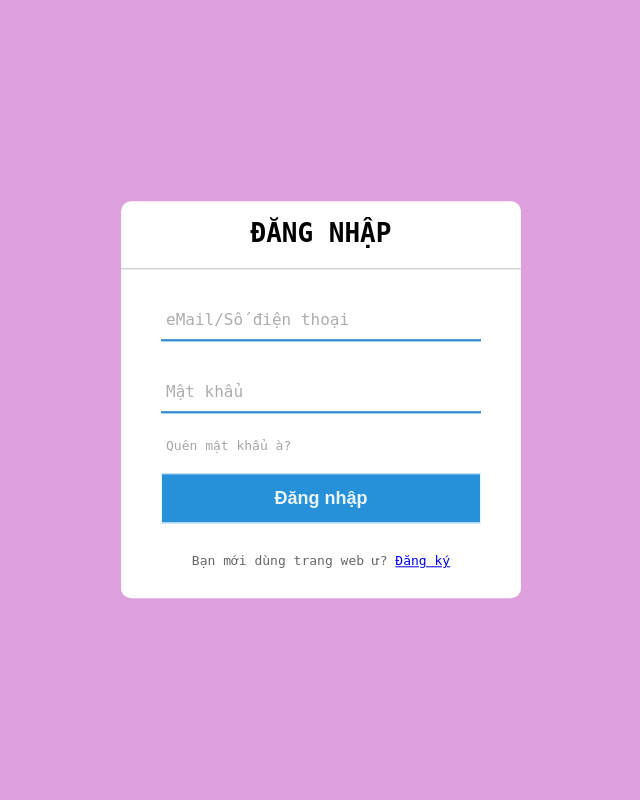
After one commit to Nhom-1-Python-HPU-CT26/BaiTapLonMonPy, a Python web app: template Templates/login.html in a window 1280 px wide. The commit adds this page. Shown: the whole page, without its empty margins (319-959 px from the left). Run offline with Jinja, Linux system fonts and the light colour scheme; the template is opened without the code that fills it, so the values that code supplies are empty.

Commit message:
add phan login va remake style

```diff
--- a/Templates/index.html
+++ b/Templates/index.html
@@ -9,6 +9,8 @@
         <link rel="stylesheet" href="style.css">
     </head>
     <body>
+        <button><a href="signup.html">Đăng ký</a></button>
+        <button><a href="login.html">Đăng nhập</a></button>
         <h1>Danh sách các lớp của Khóa 26</h1>
 
         <table>
--- /dev/null
+++ b/Templates/login.html
@@ -0,0 +1,31 @@
+<!DOCTYPE html>
+<html lang="vi">
+<head>
+    <meta charset="UTF-8">
+    <meta http-equiv="X-UA-Compatible" content="IE=edge">
+    <meta name="viewport" content="width=device-width, initial-scale=1.0">
+    <title>Đăng nhập</title>
+    <link rel="stylesheet" href="style.css">
+</head>
+<body>
+    <div class="center">
+        <h1>ĐĂNG NHẬP</h1>
+    <form method="post">
+    <div class="txt_field">
+        <input type="text" required>
+        <span></span>
+        <label>eMail/Số điện thoại</label>
+    </div>
+    <div class="txt_field">
+        <input type="password" required>
+        <span></span>
+        <label>Mật khẩu</label>
+    </div>
+    <div class="pass">Quên mật khẩu à?</div>
+    <input type="submit" value="Đăng nhập">
+    <div class="signup_link">
+        Bạn mới dùng trang web ư? <a href="signup.html">Đăng ký</a>
+    </div>
+    </form>
+</body>
+</html>
--- a/Templates/style.css
+++ b/Templates/style.css
@@ -2,3 +2,103 @@ table, th, td {
     border: 1px solid black;
     border-collapse: collapse;
   }
+  body{
+    margin: 0;
+    padding: 0;
+    font-family: monospace;
+    background: plum;
+    height: 100vh;
+    overflow: hidden;
+  }
+  .center{
+    position: absolute;
+    top: 50%;
+    left: 50%;
+    transform: translate(-50%, -50%);
+    width: 400px;
+    background: white;
+    border-radius: 10px;
+  }
+  .center h1{
+    text-align: center;
+    padding: 0 0 20px 0;
+    border-bottom:1px solid silver;
+  }
+  .center form{
+    padding: 0 40px;
+    box-sizing: border-box;
+  }
+  form .txt_field{
+    position: relative;
+    border-bottom: 2px solid #adadad;
+     margin: 30px 0;
+  }
+  .txt_field input{
+    width: 100%;
+    padding: 0 5px;
+    height: 40px;
+    font-size: 16px;
+    border: none;
+    background: none;
+    outline: none;
+  }
+
+.txt_field label{
+  position: absolute;
+  top: 50%;
+  left: 5px;
+  color: #adadad;
+  transform: translateY(-50%);
+  font-size: 16px;
+  pointer-events: none;
+  transition: .5s;
+}
+.txt_field span::before{
+  content: '';
+  position: absolute;
+  top: 40px;
+  left: 0;
+  width: 100%;
+  height: 2px;
+  background: #2691d9;
+}
+.txt_field input:focus ~ label,
+.txt_field input:valid ~ label{
+  top: -5px;
+  color: #2691d9;
+}
+.txt_field input:focus ~ span::before,
+.txt_field input:valid ~ span::before{
+  width: 100%;
+}
+.pass{
+  margin: -5px 0 20px 5px;
+  color: #a6a6a6;
+  cursor: pointer;
+}
+.pass:hover{
+  text-decoration:underline;
+}
+input[type="submit"]{
+  width: 100%;
+  height: 50px;
+  border: 1px solid;
+  background: #2691d9;
+  font-size: 18px;
+  color: #e9f4fb;
+  font-weight: 700;
+  cursor: pointer;
+  outline: none;
+}
+input[type="submit"]:hover{
+  border-color: #2691d9;
+  transition: .5s;
+}
+.signup_link{
+  margin: 30px 0;
+  text-align: center;
+  color: #666666
+}
+.signup_link a{
+  text-decoration: underline;
+}
```
